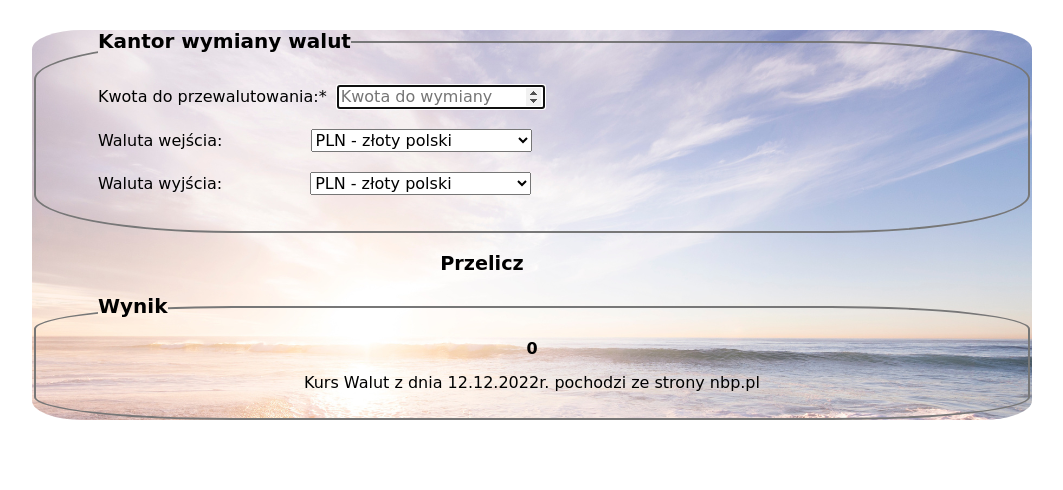
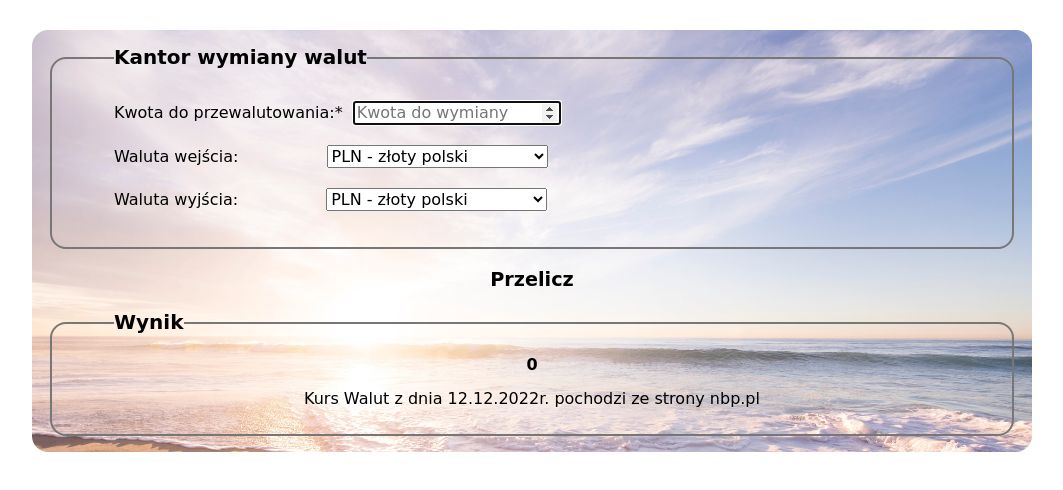
Before and after one commit to MarcinBawolik/currency-converter, a plain HTML site: page index.html in a window 1280 px wide. Shown: the whole page, without its empty margins (108-1171 px from the left). Drawn offline with nearby package versions, Linux system fonts and the light colour scheme.

Commit message:
border radiues changes

```diff
--- a/form.css
+++ b/form.css
@@ -1,10 +1,11 @@
 .form {
 
     background-image: url("../images/backgroundimage.png");
-    border-radius: 5%;
+    border-radius: 16px;
     margin: 30px auto;
     min-width: 437.60px;
     max-width: 1000px;
+    padding: 16px;
 }
 
 .form__legend {
@@ -17,7 +18,7 @@
 
 .form__fieldset {
     border: solid 2px #777;
-    border-radius: 20%;
+    border-radius: 16px;
 
 }
 
@@ -40,11 +41,11 @@
 
 .form__button {
     border: none;
-    border-radius: 20%;
+    border-radius: 16px;
     background-color: transparent;
-    width: 80%;
+    width: 100%;
     padding: 10px;
-    margin: 10px 50px;
+    margin: 10px auto;
     font-weight:bold ;
     font-size: larger;
 }
```
